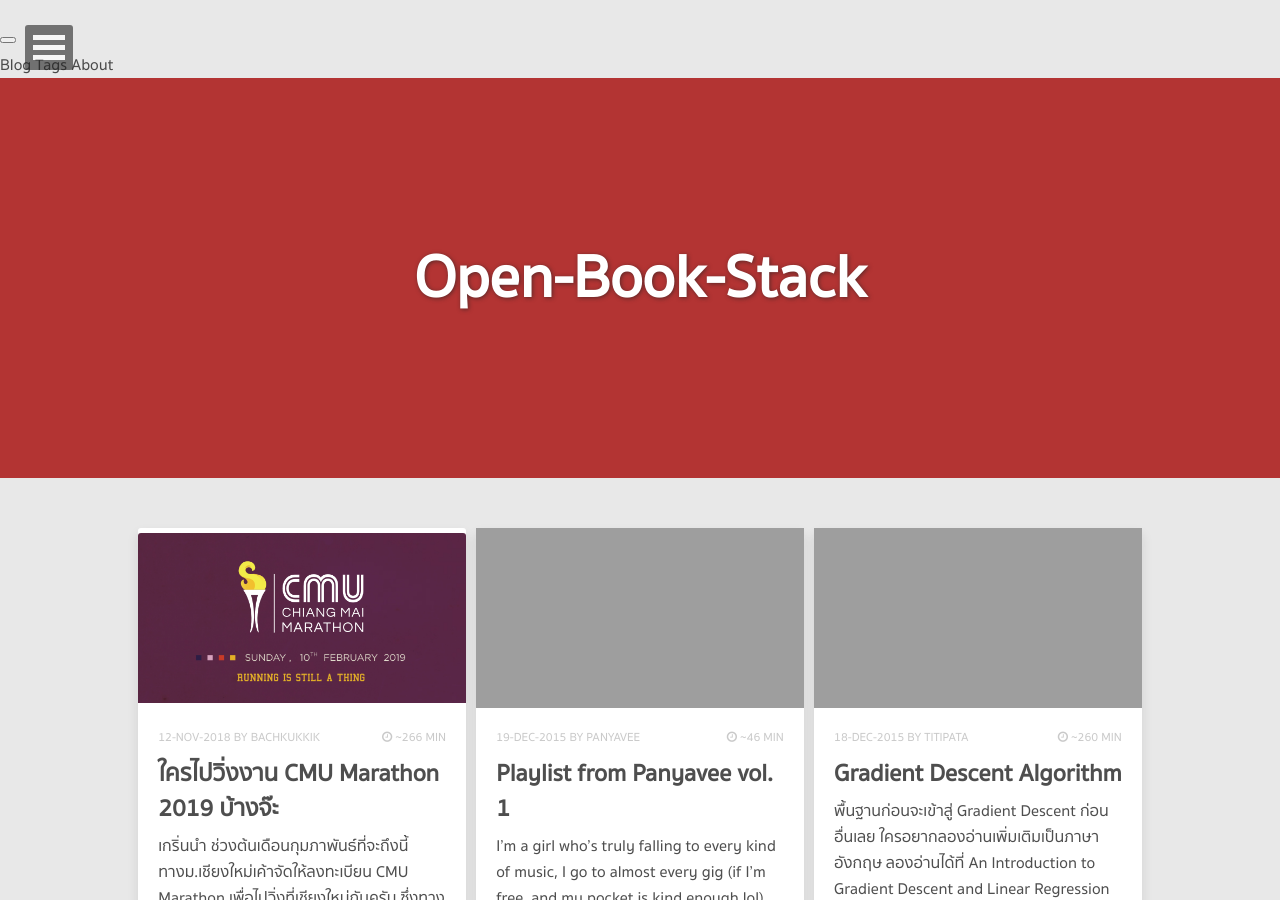
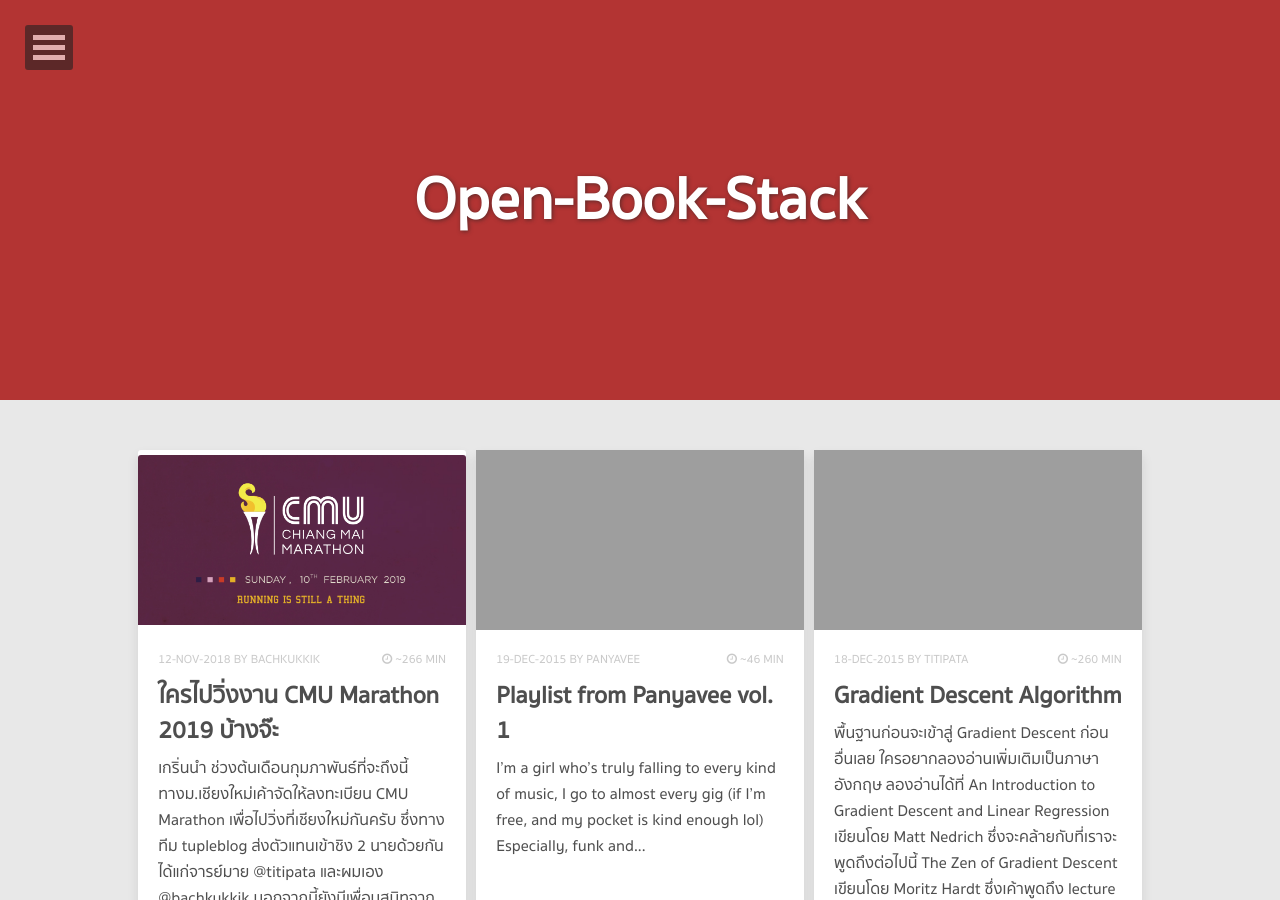
Before and after one commit to OpenBookStack/openbookstack.github.io, a Jekyll site: the page built from index.html, in a window 1280 px wide and 900 px high. Built offline with Jekyll 4.4.1, drawn with Linux system fonts in a browser that asks for light colours; nearby versions of some CDN libraries; the list of posts is cut into pages by our own code.

Commit message:
Update navigation.html

```diff
--- a/_includes/navigation.html
+++ b/_includes/navigation.html
@@ -102,47 +102,3 @@
 		</li> -->
 	</ul><!-- /.dl-menu -->
 </nav><!-- /.dl-menuwrapper -->
-
-<div class="wrapper-main" role="navigation">
-      <div class="wrapper-masthead">
-        <div class="container">
-          <header class="masthead clearfix">
-            <img src="{{ site.avatar }}" data-action="zoom" class="site-avatar" />
-
-           <div class="navbar-header">
-            <button type="button" class="navbar-toggle" data-toggle="collapse" data-target=".navbar-collapse"> <span class="icon-bar"></span>
-                <span class="icon-bar"></span>
-                <span class="icon-bar"></span>
-            </button>
-        </div>
-
-            <nav>
-              <a href="{{ site.baseurl }}/">Blog</a>
-              <a href="{{ site.baseurl }}/tags">Tags</a>
-              <a href="{{ site.baseurl }}/about">About</a>
-            </nav>
-          </header>
-        </div>
-      </div>
-<div>
-{% if site.data.samplelist.toc2[0] %}
-  {% for item in site.data.samplelist.toc2 %}
-    <h3>{{ item.title }}</h3>
-      {% if item.subfolderitems[0] %}
-        <ul>
-          {% for entry in item.subfolderitems %}
-              <li><a href="{{ entry.url }}">{{ entry.page }}</a>
-                {% if entry.subsubfolderitems[0] %}
-                  <ul>
-                  {% for subentry in entry.subsubfolderitems %}
-                      <li><a href="{{ subentry.url }}">{{ subentry.page }}</a></li>
-                  {% endfor %}
-                  </ul>
-                {% endif %}
-              </li>
-          {% endfor %}
-        </ul>
-      {% endif %}
-    {% endfor %}
-{% endif %}
-</div>
```
